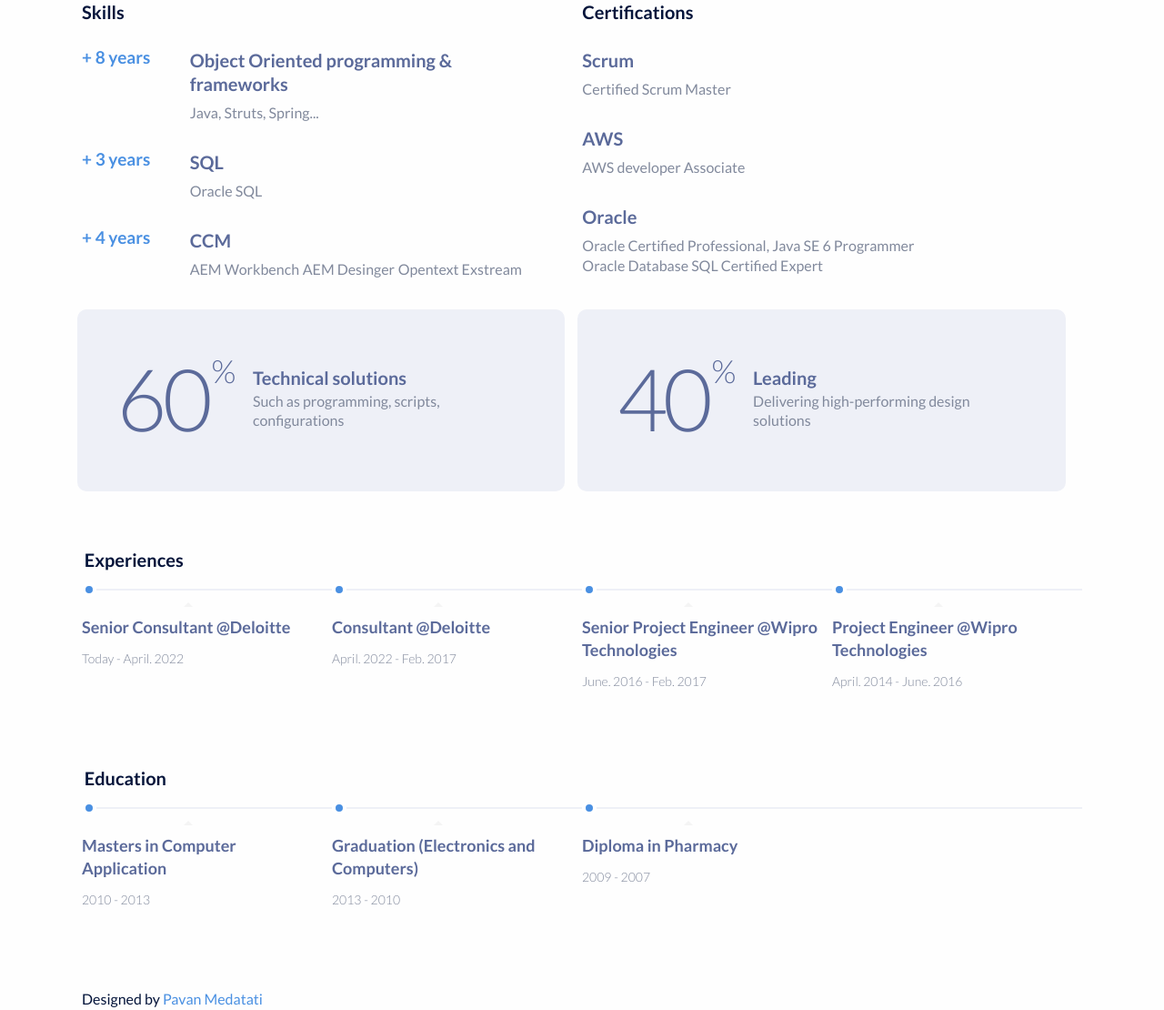
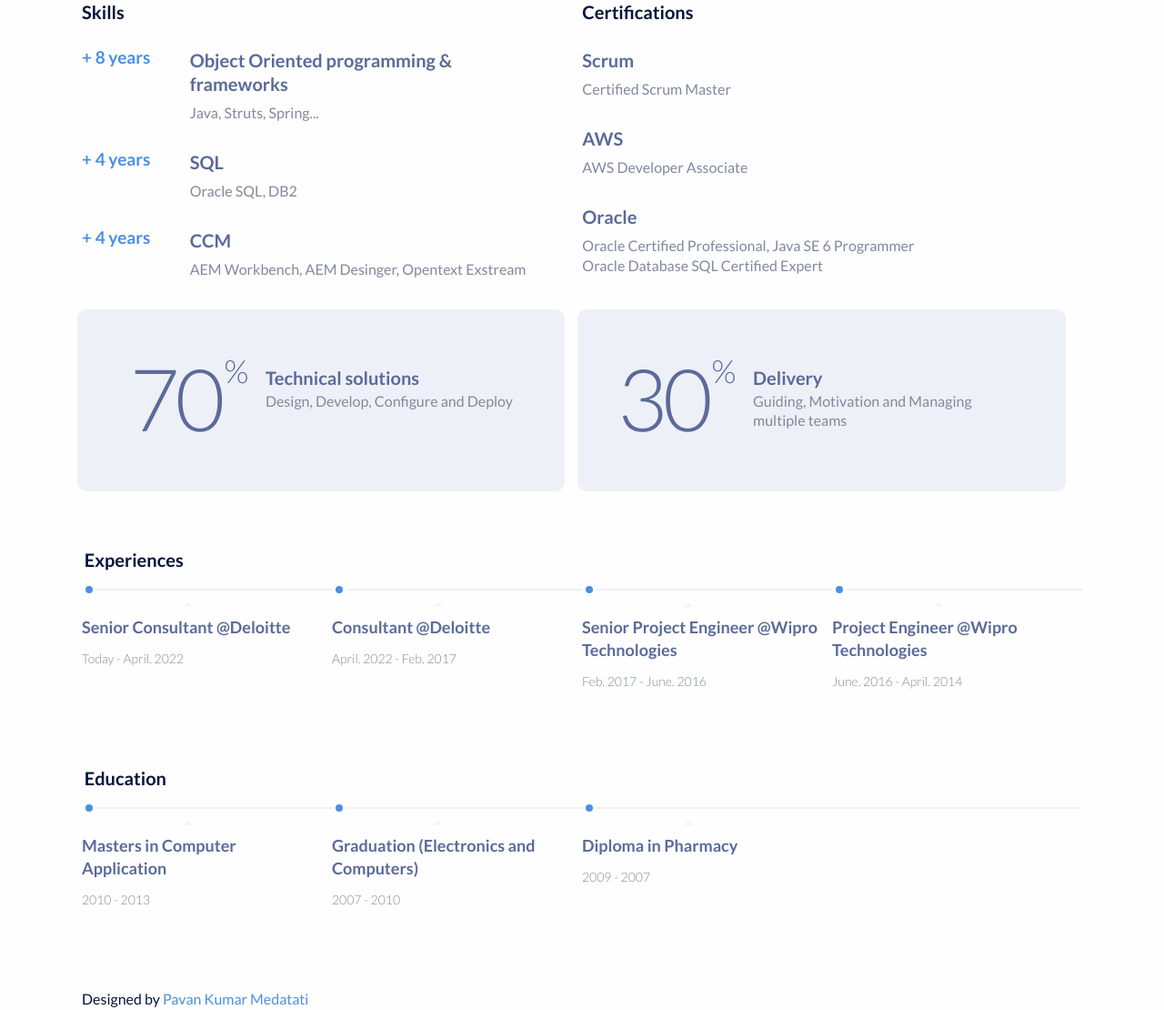
Before and after one commit to PawanMKumar/PawanMKumar.github.io, a plain HTML site: page index.html in a window 1280 px wide. Shown: the part 446-1556 px from the top of the page at 91% size. Drawn offline with Linux system fonts and the light colour scheme.

Commit message:
Cosmetic issues addressed

```diff
--- a/index.html
+++ b/index.html
@@ -13,7 +13,7 @@
 			<span class="job-title">Developer</span>
 			<span class="email">pawan.723@gmail.com</span>
 
-			<h2 class="lead">Java Developer with 8 years of industry experience with exposure to various J2EE frameworks like Struts, Spring along with CCM tools like Exstream and AEM.</h2>
+			<h2 class="lead">Java Lead Developer with 8+ years of industry experience with exposure to various J2EE frameworks like Struts, Spring along with CCM tools like Exstream and AEM.</h2>
 		</div>
 	</div>
 
@@ -32,10 +32,10 @@
 			</div>
 
 			<div class="list-card">
-				<span class="exp">+ 3 years</span>
+				<span class="exp">+ 4	 years</span>
 				<div>
 					<h3>SQL</h3>
-					<span>Oracle SQL</span>
+					<span>Oracle SQL, DB2</span>
 				</div>
 			</div>
 
@@ -43,9 +43,7 @@
 				<span class="exp">+ 4 years</span>
 				<div>
 					<h3>CCM</h3>
-					<span>AEM Workbench</span>
-					<span>AEM Desinger</span>
-					<span>Opentext Exstream</span>
+					<span>AEM Workbench, AEM Desinger, Opentext Exstream</span>
 				</div>
 			</div>
 
@@ -62,7 +60,7 @@
 				<div class="list-card">
 					<div>
 						<h3>AWS</h3>
-						<span>AWS developer Associate</span>
+						<span>AWS Developer Associate</span>
 					</div>
 				</div>
 				<div class="list-card">
@@ -82,26 +80,26 @@
 
 		<div class="card">
 			<div class="skill-level">
-				<h2>60</h2>
+				<h2>70</h2>
 				<span>%</span>
 			</div>
 
 			<div class="skill-meta">
 				<h3>Technical solutions</h3>
-				<span>Such as programming, scripts, configurations</span>
+				<span>Design, Develop, Configure and Deploy</span>
 			</div>
 		</div>
 
 
 		<div class="card">
 			<div class="skill-level">
-				<h2>40</h2>
+				<h2>30</h2>
 				<span>%</span>
 			</div>
 
 			<div class="skill-meta">
-				<h3>Leading</h3>
-				<span>Delivering high-performing design solutions</span>
+				<h3>Delivery</h3>
+				<span>Guiding, Motivation and Managing multiple teams</span>
 			</div>
 		</div>
 
@@ -130,7 +128,7 @@
 		    <p class="description">
 		      Senior Project Engineer @Wipro Technologies
 		    </p>
-		    <span class="date">June. 2016 - Feb. 2017</span>
+		    <span class="date">Feb. 2017 - June. 2016</span>
 		  </li>
 
 		  <li>
@@ -138,7 +136,7 @@
 		    <p class="description">
 		      Project Engineer @Wipro Technologies
 		    </p>
-		    <span class="date">April. 2014 - June. 2016</span>
+		    <span class="date">June. 2016 - April. 2014</span>
 		  </li>
 
 		 </ol>
@@ -161,7 +159,7 @@
 		    <p class="description">
 			Graduation (Electronics and Computers)
 		    </p>
-		    <span class="date">2013 - 2010</span>
+		    <span class="date">2007 - 2010</span>
 		  </li>
 		   <li>
 		    <span class="point"></span>
@@ -179,7 +177,7 @@
 
 
 	<footer class="container">
-		<span style="font-size: 16px; margin-top: ">Designed by <a href = "index.html">Pavan Medatati</a></span>
+		<span style="font-size: 16px; margin-top: ">Designed by <a href = "index.html">Pavan Kumar Medatati</a></span>
 	</footer>
 
 
```
